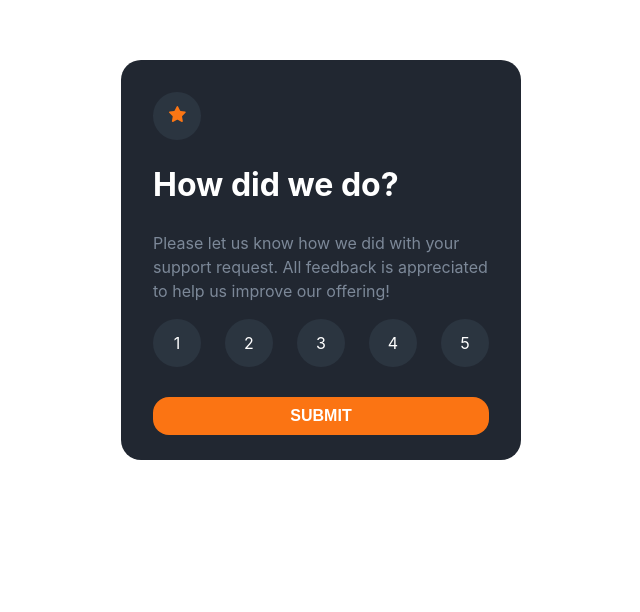
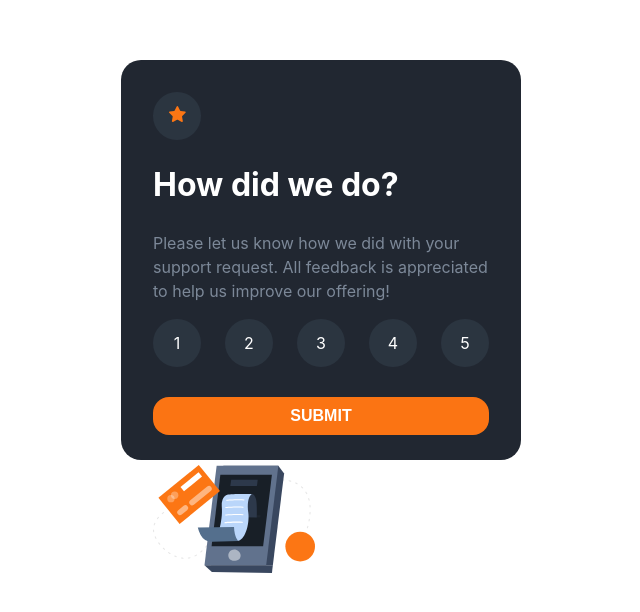
Before and after one commit to toddpowell/Interactive-Rating-Component, a React (Vite) app: page / in a window 1280 px wide. Shown: the part 140-752 px from the top of the page, without its empty margins (319-959 px from the left). Built offline with nearby package versions, Linux system fonts and the light colour scheme.

Commit message:
Move ratings-panel div

```diff
--- a/src/components/InteractiveRating.css
+++ b/src/components/InteractiveRating.css
@@ -57,6 +57,7 @@
 }
 
 button {
+    width: 100%;
     background-color: var(--orange);
     color: var(--white);
     font-size: 1rem;
@@ -95,3 +96,7 @@ button:hover {
 .star:last-child {
     margin-right: 0;
 }
+
+.rating-panel {
+    /* visibility: hidden; */
+}
--- a/src/components/InteractiveRating.tsx
+++ b/src/components/InteractiveRating.tsx
@@ -11,6 +11,7 @@
 import { useState } from "react";
 import "./InteractiveRating.css";
 import Star from "../assets/images/icon-star.svg";
+import ThankYouImage from "../assets/images/illustration-thank-you.svg";
 <style>@import url('https://fonts.google.com/specimen/Overpass');</style>;
 
 const InteractiveRating = () => {
@@ -48,8 +49,7 @@ const InteractiveRating = () => {
           <p className="copy">
             Please let us know how we did with your support request. All
             feedback is appreciated to help us improve our offering!
-          </p>
-        </div>
+          </p>{" "}
           <div className="ratings">
             {ratings.map((rating) => {
               return (
@@ -65,7 +65,12 @@ const InteractiveRating = () => {
             })}
           </div>
           <button className="submit">SUBMIT</button>
-        <div className="thank-you-panel">THANK YOU</div>
+        </div>
+
+        <div className="thank-you-panel">
+          <img src={ThankYouImage} alt="" className="" />
+          THANK YOU
+        </div>
       </div>
     </>
   );
```
Lines whose indentation alone changed are shown as unchanged.
